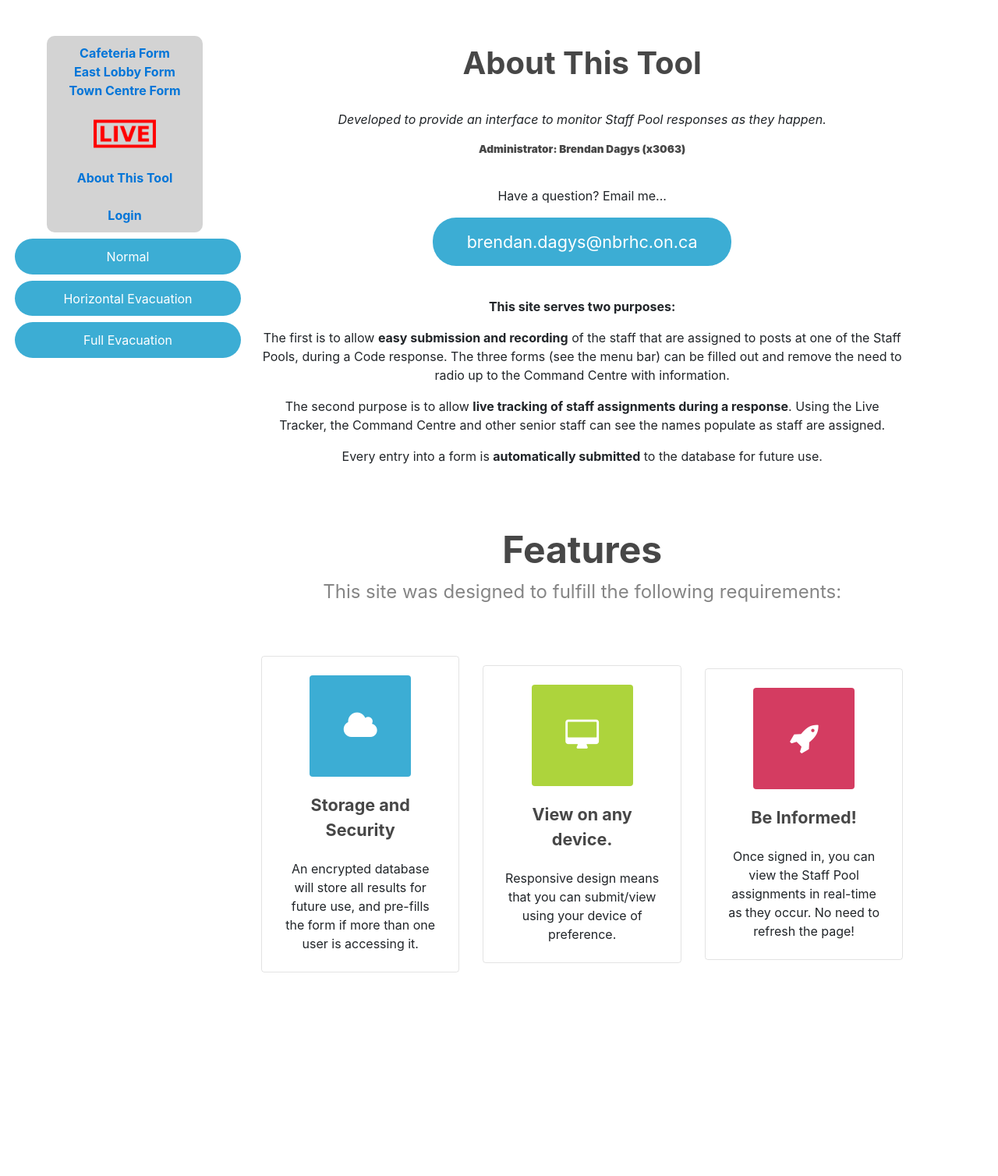
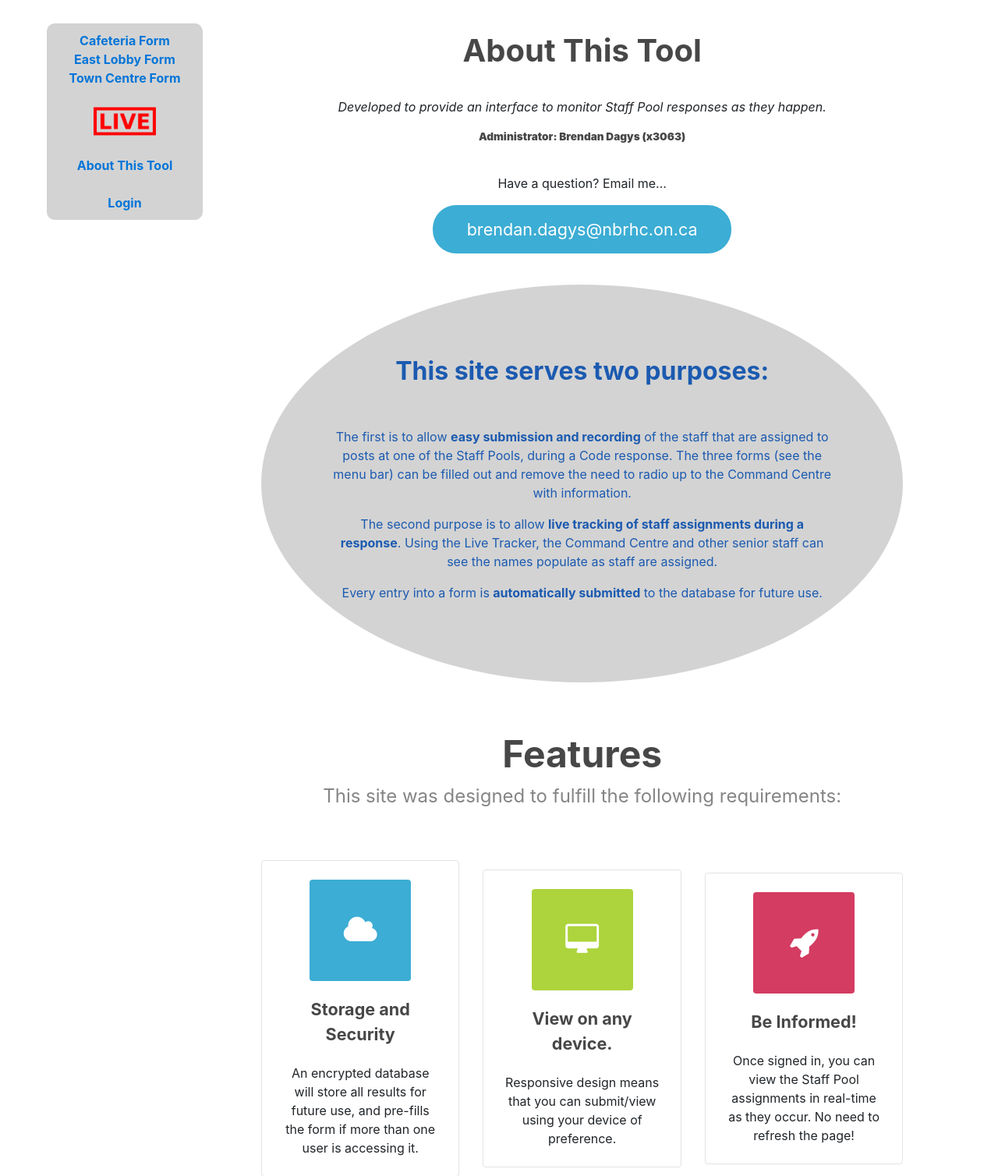
Before and after one commit to brendandagys/staffpool, a Django app: page /Home/About/ in a window 1280 px wide. Shown: the top 1508 px of the page at 78% size. Before the commit the page ends 1247 px from the top, so only its background shows below. Run offline with Django 3.2, Linux system fonts and the light colour scheme; data comes from the database, SQL or seed files in the repository; both versions use the stored data as it was after the commit; some libraries are stand-ins or nearby versions.

Commit message:
Finished status notification feature, and trying to fix the menu to have constant width.

```diff
--- a/catalog/static/css/styles.css
+++ b/catalog/static/css/styles.css
@@ -205,6 +205,7 @@ input[type="submit"] {
     background-color: #d3d3d3;
     border-radius: 10px;
     max-width: 200px;
+    min-width: 200px;
     padding: 10px;
     margin: 30px auto 0 auto;
 }
@@ -295,12 +296,13 @@ h3.grab {
     /* position: relative; */
     /* text-align: center; */
     margin: 8px 4px 4px 4px;
-    width: 100%;
+    width: 12.65rem;
+    /* right: 2.39px; */
 }
 
 #status_horizontal, #status_full_evac {
     margin: 4px;
-    width: 100%;
+    width: 12.5rem;
 }
 
 #status_list {
@@ -309,15 +311,21 @@ h3.grab {
 
 
 .blinking {
-    animation:blinkingText 0.8s infinite;
+    animation:blinkingText 1.2s infinite;
 }
 
 @keyframes blinkingText{
     0%{     color: white; }
-    49%{    color: white; }
-    50%{    color: transparent; }
-    99%{    color: white; }
-    100%{   color: white; }
+    10%{    color: white; }
+    20%{    color: white; }
+    30%{    color: white; }
+    40%{    color: white; }
+    50%{    color: white; }
+    60%{    color: white; }
+    70%{    color: white; }
+    80%{    color: white; }
+    98%{    color: transparent; }
+    100%{   color: transparent; }
 }
 
 .status_banner {
@@ -330,3 +338,24 @@ h3.grab {
     font-size: 2rem;
     margin: 0;
 }
+
+.banner_yellow {
+    background-color: #FFC107;
+    color: black;
+}
+
+.banner_red {
+    background-color: red;
+}
+
+.grey_backing {
+    color: #1B5AB0;
+    background-color: #d3d3d3;
+    border-radius: 55%;
+    padding: 87px;
+}
+
+#index_purpose_header {
+    font-size: 2rem;
+    margin-bottom: 3rem;
+}
--- a/catalog/templates/base_generic.html
+++ b/catalog/templates/base_generic.html
@@ -19,7 +19,9 @@
 <!-- {% load static %} -->
 <body background="{% static "nbrhc-3.jpg" %}">
 
-    <p id="status_banner" class="status_banner blinking"></p>
+    {% block banner %}
+        <p id="status_banner" class="status_banner blinking"></p>
+    {% endblock %}
 
 <!-- <body style="background-repeat: round;" background="{% static "nbrhc-2.jpg" %}"> -->
   <div class="container-fluid">
@@ -33,34 +35,48 @@
           <li><a href="{% url 'east_lobby_form' %}"><b>East Lobby Form</b></a></li>
           <li><a href="{% url 'town_centre_form' %}"><b>Town Centre Form</b></a></li>
               </br>
+
           <!-- <li class="tracker"><a href="{% url 'LIVE' %}"><b><span style="color: red"><img src="{% static "live.png" %}" />LIVE TRACKER</span></b></a></li> -->
           <li class=" shrink_live tracker"><a class="live" href="{% url 'LIVE' %}"><img src="{% static "live.png" %}" /></a></li>
               </br>
+
           <li><a href="{% url 'about' %}"><b>About This Tool</b></a></li>
 
        </br>
 
         {% if user.is_authenticated %}
+
           <a href="{% url 'logout'%}?next={{request.path}}"><b>Logout</b></a>
           <li class="user"><b>{{ user.get_username }}</b></li>
+
         {% else %}
+
           <a href="{% url 'login'%}?next={{request.path}}"><b>Login</b></a>
+
         {% endif %}
 
         </ul>
+{% endblock %}
+
+{% block set_statuses %}
+    {% if user.is_authenticated %}
 
     <div id="status_list">
-        <input id="status_normal" class="status_button btn btn-success" type="button" value="Normal" name="upgrade_button">
-        <input id="status_horizontal" class="status_button btn btn-warning" type="button" value="Horizontal Evacuation" name="upgrade_button">
+        <input id="status_normal" class="status_button btn btn-success" type="button" value="Normal" name="upgrade_button"> </br>
+        <input id="status_horizontal" class="status_button btn btn-warning" type="button" value="Horizontal Evacuation" name="upgrade_button"> </br>
         <input id="status_full_evac" class="status_button btn btn-danger" type="button" value="Full Evacuation" name="upgrade_button">
     </div>
 
-     {% endblock %}
+    {% endif %}
+{% endblock %}
 
       </div>
       <div class="col-sm-12 col-md-8 col-lg-8">
+
           {% block content %}
+
           {% endblock %}
+
       </div>
     </div>
   </div>
@@ -73,7 +89,7 @@ $(document).ready(function() {
 
 var status;
 var status_get;
-var wait = 1;
+var last_status
 
 $.ajax({
     type: 'GET',
@@ -89,30 +105,45 @@ $.ajax({
         if (response['json_data'] == 'Normal') {
             $('#status_banner').text('')
         }
+
         else {
-      $('#status_banner').text(response['json_data'])
+
+            $('#status_banner').text(response['json_data'])
+
+            if (response.json_data == 'Horizontal Evacuation') {
+                $('#status_banner').addClass('banner_yellow')
+            }
+            else {
+                $('#status_banner').addClass('banner_red')
+            }
       }
   }
 });
 
         $('#status_normal').click(function(e) {
             status = $('#status_normal').val()
+            $('#status_banner').text('')
+            $('#status_banner').removeClass('banner_yellow')
+            $('#status_banner').removeClass('banner_red')
         });
 
         $('#status_horizontal').click(function(e) {
             status = $('#status_horizontal').val()
+            $('#status_banner').text('Horizontal Evacuation')
+            $('#status_banner').addClass('banner_yellow')
+            $('#status_banner').removeClass('banner_red')
+
         });
 
         $('#status_full_evac').click(function(e) {
             status = $('#status_full_evac').val()
+            $('#status_banner').text('Full Evacuation')
+            $('#status_banner').addClass('banner_red')
+            $('#status_banner').removeClass('banner_yellow')
+
         });
 
         $(':button').click(function(e) {
-            // status = $('button[name=upgrade_button]').val();
-
-            wait = '1';
-
-            console.log('POST BEFORE: ' + wait)
 
             $.ajax({
                 type: "POST",
@@ -121,9 +152,7 @@ $.ajax({
                         'code_red_status': status
                       },
                 success: function () {
-                    console.log('success');
-                    wait = '0';
-                    console.log('POST AFTER: ' + wait)
+                    console.log('Post success!');
                 }
             });
         });
@@ -132,7 +161,7 @@ $.ajax({
   var myStatusVar = setInterval(status_update, 250);
   function status_update() {
 
-      console.log('GET BEFORE: ' + wait)
+      // console.log('GET BEFORE: ' + wait)
 
 
   $.ajax({
@@ -144,35 +173,37 @@ $.ajax({
       // dataType: 'json',          // Apparently not needed
       success: function(response) {
           // alert('The status has been changed to ' + response['json_data'])
-          console.log('GET SUCCESS 1 : ' + wait)
+          // console.log('GET SUCCESS 1 : ' + wait)
 
           if (response['json_data'] == 'Normal') {
             $('#status_banner').text('')
           }
-          else {
-            $('#status_banner').text(response['json_data'])
+          else if (response['json_data'] == 'Horizontal Evacuation') {
+            $('#status_banner').text('Horizontal Evacuation')
+            $('#status_banner').addClass('banner_yellow')
+            $('#status_banner').removeClass('banner_red')
             }
+          else if (response['json_data'] == 'Full Evacuation') {
+            $('#status_banner').text('Full Evacuation')
+            $('#status_banner').addClass('banner_red')
+            $('#status_banner').removeClass('banner_yellow')
+          }
 
         if (response['json_data'] != status_get) {
-            status = response['json_data'] // I don't think this is necessary
-            console.log('GET SUCCESS 2 : ' + wait)
-            if (wait == '0') {
-                alert('The status has been changed from ' + status_get + ' to ' + status)
-            }
-            status_get = response['json_data']
+            status = response['json_data']; // I don't think this is necessary
+            // console.log('GET SUCCESS 2 : ' + wait)
+            // if (wait == '0') {
+            alert('The status has been changed from ' + status_get + ' to ' + status);
+            // }
+            status_get = response['json_data'];
         }
-
     }
   });
 };
 
 });
 
-
-
-
 </script>
-
 
 <!-- <script type="text/javascript">
 
--- a/catalog/templates/index.html
+++ b/catalog/templates/index.html
@@ -1,5 +1,13 @@
 {% extends "base_generic.html" %}
+
+{% block banner %}
+{% endblock %}
+
+{% block set_statuses %}
+{% endblock %}
+
 {% block content %}
+
 		{% load static %}
 
 		<!-- <script src="js/jquery.min.js"></script>
@@ -17,13 +25,11 @@
 	</head>
 	<body class="landing">
 
-
 		<!-- Banner -->
-		{% load static %}
+		<!-- {% load static %} -->
 		<div class="about_holder">
 
 		<div>
-
 				<h1 id="about-header" class="grab">About This Tool</h1>
 				<p class="grab"><em>Developed to provide an interface to monitor Staff Pool responses as they happen.</em></p>
 				<h3 class="grab"><b>Administrator: Brendan Dagys (x3063)</b></h3>
@@ -35,7 +41,8 @@
 					</li>
 				</ul>
 			</br>
-				<p class="grab"><b>This site serves two purposes:</b></p>
+			<div class="grey_backing">
+				<p id="index_purpose_header" class="grab"><b>This site serves two purposes:</b></p>
 				<p class="grab">The first is to allow <b>easy submission and recording</b> of the staff that
 					are assigned to posts at one of the Staff Pools, during a Code response. The three forms (see the menu bar)
 					can be filled out and remove the need to radio up to the Command Centre with information.</p>
@@ -44,7 +51,7 @@
 					the Command Centre and other senior staff can see the names populate as staff are assigned.</p>
 
 				<p class="grab">Every entry into a form is <b>automatically submitted</b> to the database for future use.</p>
-
+			</div>
 		</div> </div>
 
 		<!-- One -->
--- a/catalog/views.py
+++ b/catalog/views.py
@@ -446,7 +446,11 @@ def about(request):
 def code_red_status(request):
 
     if request.method == 'GET':
-        code_red_status = CodeStatuses.objects.all()[0]
+        try:
+            code_red_status = CodeStatuses.objects.all()[0]
+        except:
+            code_red_status = CodeStatuses()
+
         code_red_status = code_red_status.code_red_status
         # print(CodeStatuses.objects.all()[0])
         # response_data = {}
```
Also changed, not shown: db.sqlite3.
